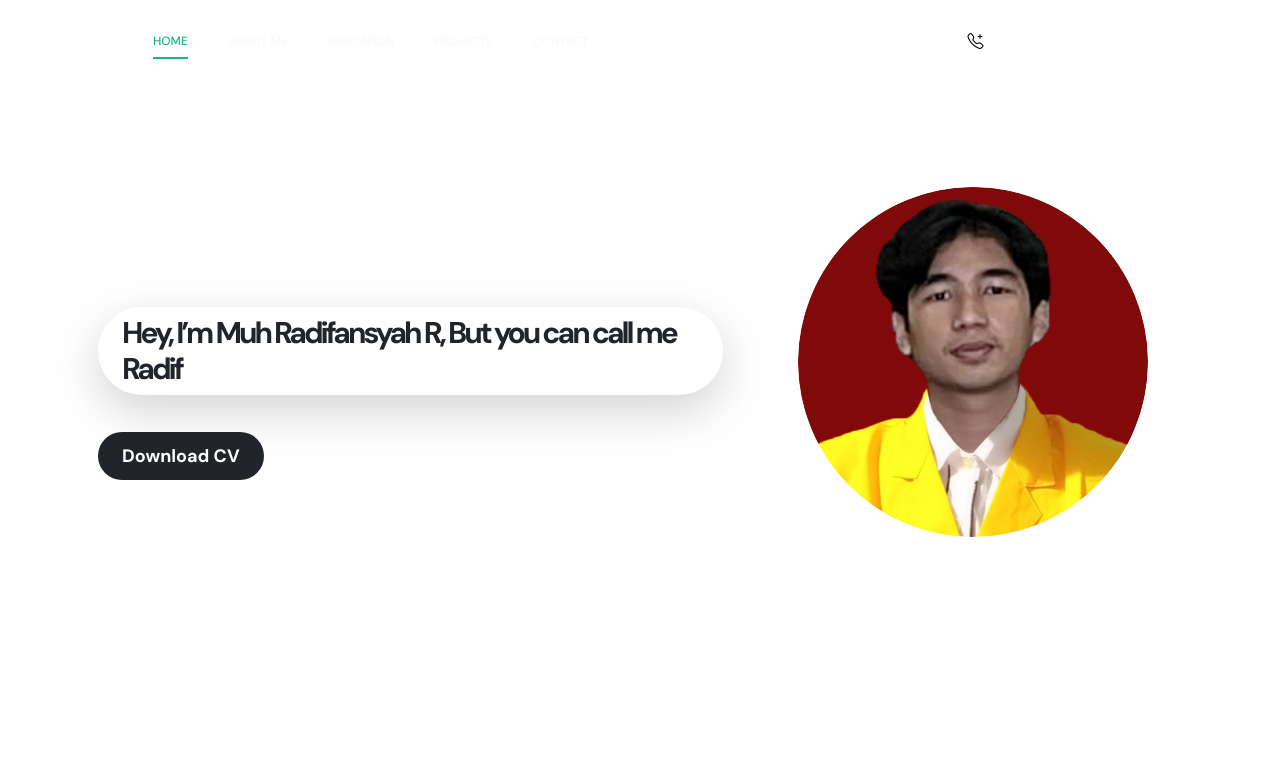
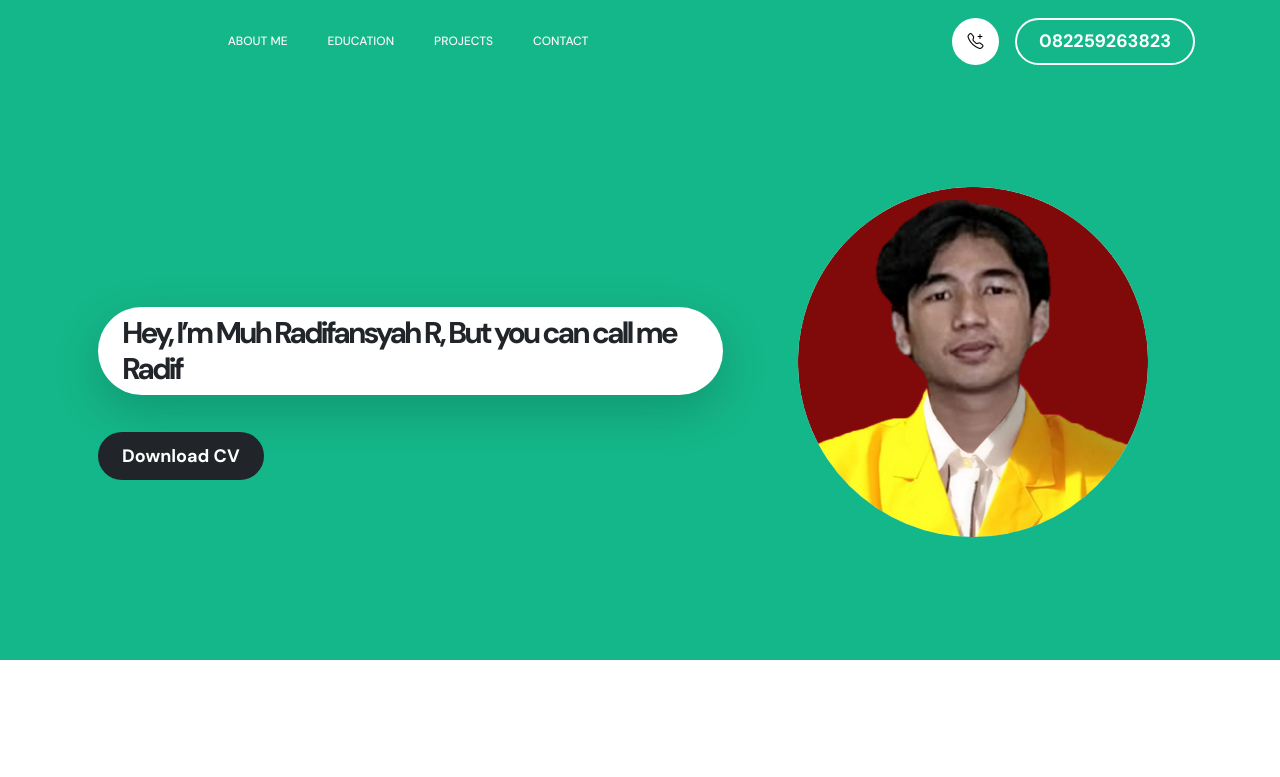
Before and after one commit to radifansyah/portofolio, a plain HTML site: page index.html in a window 1280 px wide. Shown: the top 777 px of the page. Drawn offline with Linux system fonts and the light colour scheme.

Commit message:
berhasil

```diff
--- a/css/templatemo-first-portfolio-style.css
+++ b/css/templatemo-first-portfolio-style.css
@@ -471,7 +471,7 @@ strong {
   HERO
 -----------------------------------------*/
 .hero {
-  /* background: var(--secondary-color); */
+  background: var(--secondary-color);
   /* background-color: rgb(77, 32, 32); */
   /* background: linear-gradient(red, black); */
   /* background-color: green; */
--- a/index.html
+++ b/index.html
@@ -95,7 +95,7 @@ https://templatemo.com/tm-578-first-portfolio
 
     <main>
 
-        <section class="hero d-flex justify-content-center align-items-center" id="section_1" style="background-image: url(/master.jpg);">
+        <section class="hero d-flex justify-content-center align-items-center" id="section_1">
             <div class="container">
                 <div class="row">
 
```
Also changed, not shown: master.jpg (added).
